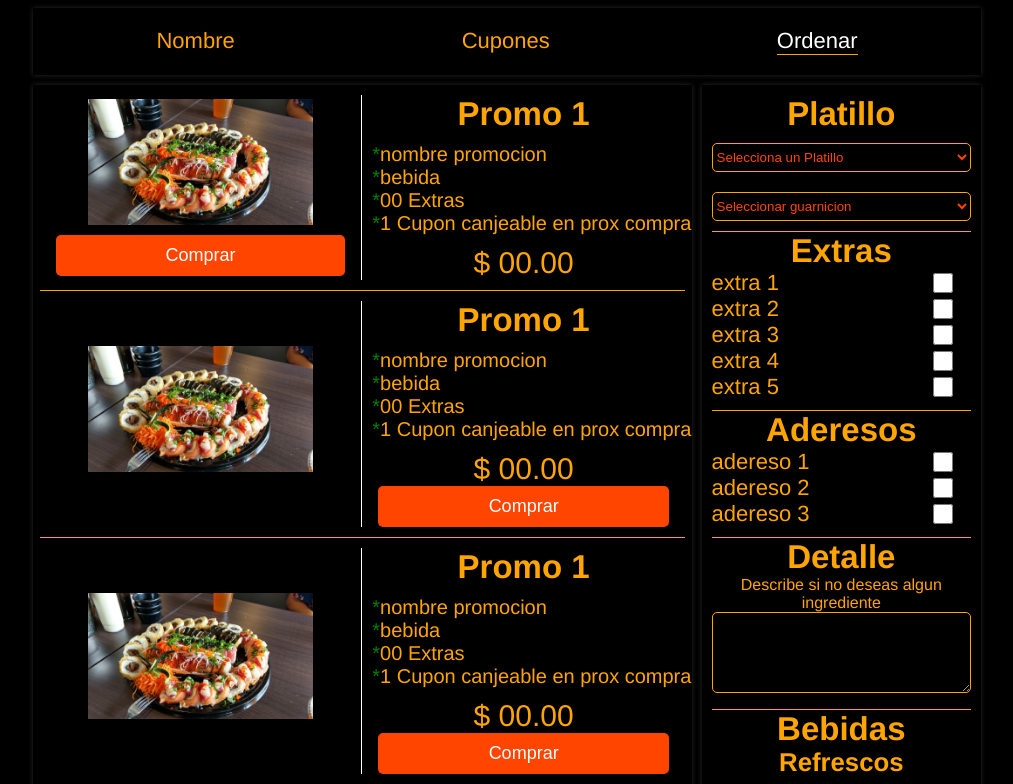
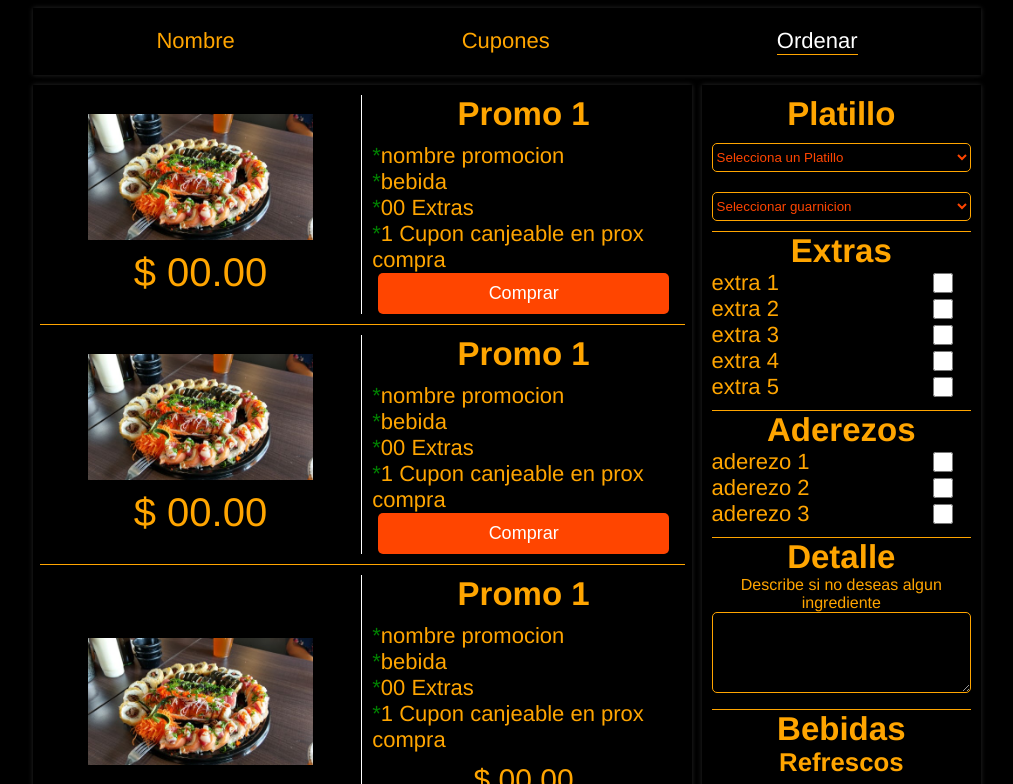
Before and after one commit to JoseLibrado/la_casa, a website built with webpack: page src/index.html in a window 1280 px wide. Both pictures are taken after a click on the link "Ordenar". Shown: the top 784 px of the page, without its empty margins (133-1146 px from the left). Built offline with nearby package versions, Linux system fonts and the light colour scheme.

Commit message:
generando estilos para promociones, pendiente agregar la vista modal

```diff
--- a/src/css/componentes.css
+++ b/src/css/componentes.css
@@ -127,6 +127,7 @@ li::before {
     margin: 0 auto;
     display: flex;
     flex-direction: column;
+    align-items: center;
     justify-content: space-around;
 
 }
@@ -146,7 +147,7 @@ li::before {
 .promocion-descripcion ul {
     margin-left: 1rem;
     width: 100%;
-    font-size: 2rem;
+    font-size: 2.2rem;
     /* width: 60%; */
 }
 .contenido-promocion p {
--- a/src/index.html
+++ b/src/index.html
@@ -31,7 +31,7 @@
                     <div class="simulador-promocion p1">
                         <div class="logo-promocion">
                             <img src="./assets/sushi2.jpg" alt="" srcset="">
-                            <button class="btn">Comprar</button>
+                            <p class="precio">$ 00.00</p>
                         </div>
                         <div class="contenido-promocion">
                             <h2>Promo 1</h2>
@@ -46,12 +46,12 @@
                                 </div>
                                 <!-- <button class="btn">Comprar</button>                   -->
                             </div>
-                            <p class="precio">$ 00.00</p>
+                            <button class="btn">Comprar</button>
                         </div>
-                    </div>
-                    <div class="simulador-promocion p1">
+                    </div><div class="simulador-promocion p1">
                         <div class="logo-promocion">
                             <img src="./assets/sushi2.jpg" alt="" srcset="">
+                            <p class="precio">$ 00.00</p>
                         </div>
                         <div class="contenido-promocion">
                             <h2>Promo 1</h2>
@@ -63,10 +63,10 @@
                                         <li>00 Extras</li>
                                         <li>1 Cupon canjeable en prox compra</li>
                                     </ul>
-                                    <p class="precio">$ 00.00</p>
                                 </div>
-                                <button class="btn">Comprar</button>
+                                <!-- <button class="btn">Comprar</button>                   -->
                             </div>
+                            <button class="btn">Comprar</button>
                         </div>
                     </div>
                     <div class="simulador-promocion p1">
@@ -126,17 +126,17 @@
                         </div>
                     </div>
                     <div class="orden-secundaria">
-                        <h2>Aderesos</h2>
+                        <h2>Aderezos</h2>
                         <div class="ingredientes">
-                            <label for="soya">adereso 1</label>
+                            <label for="soya">aderezo 1</label>
                             <input type="checkbox" name="soya" id="">
                         </div>
                         <div class="ingredientes">
-                            <label for="mayonesa">adereso 2</label>
+                            <label for="mayonesa">aderezo 2</label>
                             <input type="checkbox" name="mayonesa" id="">
                         </div>
                         <div class="ingredientes">
-                            <label for="chipotle">adereso 3</label>
+                            <label for="chipotle">aderezo 3</label>
                             <input type="checkbox" name="chipotle" id="">
                         </div>
                     </div>
```
